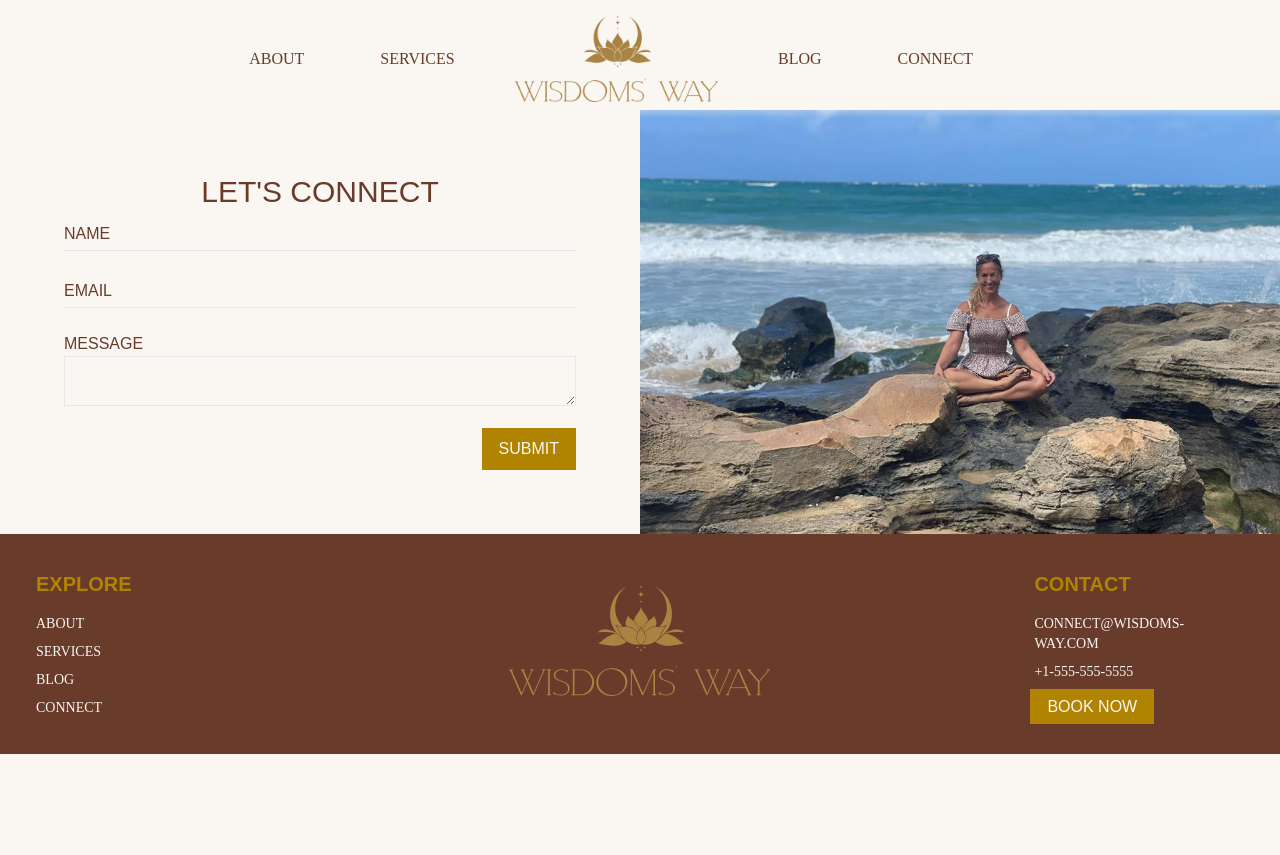
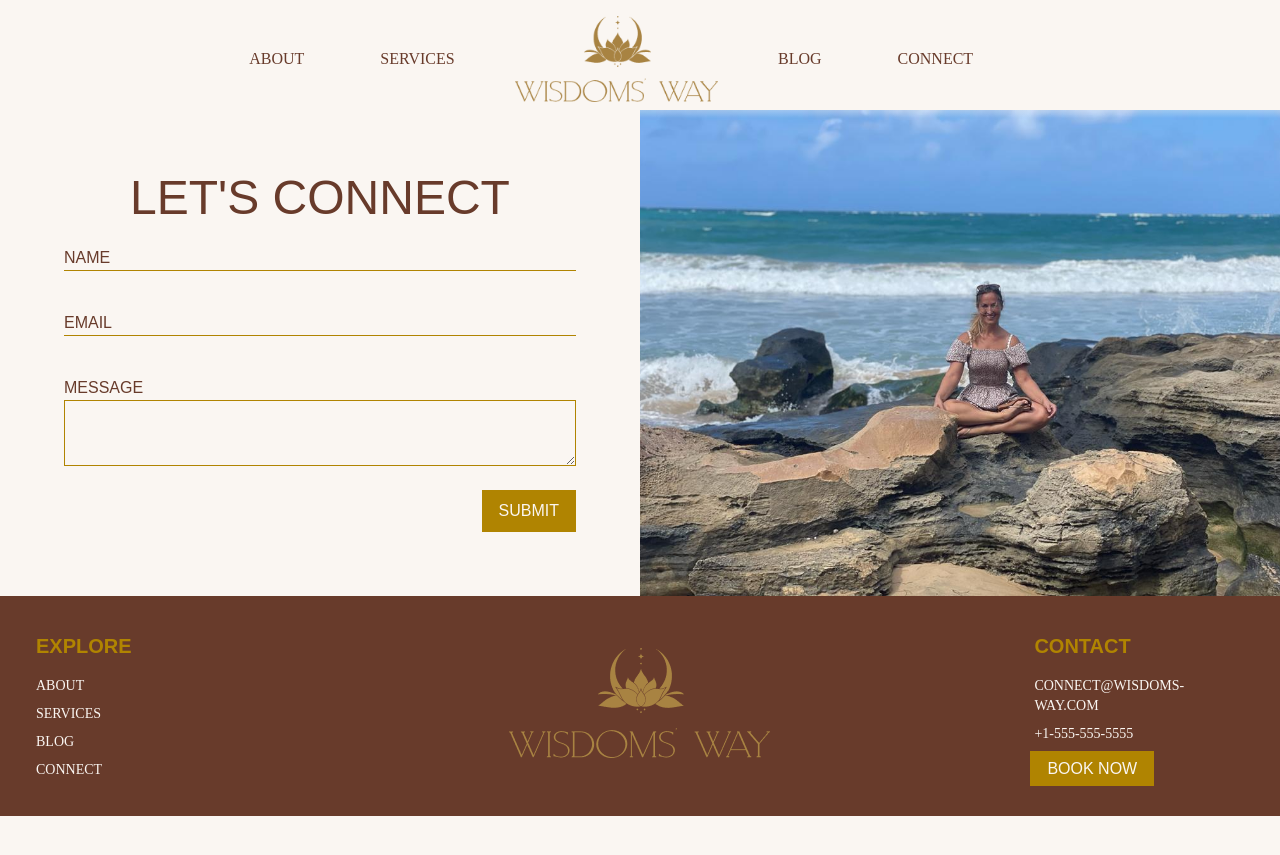
Before and after one commit to ViaSana/wisdoms-way, a Jekyll site: the page built from contact.html, in a window 1280 px wide. Shown: the top 855 px of the page. Built offline with Jekyll 4.4.1, drawn with Linux system fonts in a browser that asks for light colours; some web fonts are replaced.

Commit message:
image updates

```diff
--- a/_includes/contact-form.html
+++ b/_includes/contact-form.html
@@ -1,19 +1,15 @@
 <div class="p-10p">
-    <h2 class="text-3xl text-center uppercase">Let's Connect</h2>
-    <form class="grid max-w-screen-xl gap-6 mx-auto">
-        <input class="py-1 bg-transparent border-b placeholder:uppercase placeholder:text-brown text-brown font-headings"
-        type="text" name="name" placeholder="Name" aria-label="Name">
+    <h2 class="text-center uppercase mb-6">Let's Connect</h2>
+    <form class="grid max-w-2xl mx-auto">
+        <label for="fname" class="font-headings uppercase"> Name </label>
+        <input type="text" id="fname" name="fname" class="bg-transparent border-t border-gold p-2 outline-white">
 
-        <input class="py-1 bg-transparent border-b placeholder:uppercase placeholder:text-brown text-brown font-headings"
-        type="email" name="email" placeholder="Email" aria-label="email">
+        <label for="email" class="font-headings uppercase"> Email </label>
+        <input type="email" id="email" name="email" class="bg-transparent border-t border-gold p-2 outline-white">
 
-        <div>
-            <label class="block uppercase text-brown font-headings" for="message">Message</label>
-            <textarea class="w-full bg-transparent border placeholder:uppercase placeholder:text-brown text-brown" id="message" name="message" ></textarea>
-        </div>
+        <label for="message" class="font-headings uppercase"> Message </label>
+        <textarea id="message" name="message" class="bg-transparent border border-gold p-2 outline-white mb-6"></textarea>
 
-        <div class="-mt-2 text-right">
-            <button class="button" type="submit">Submit</button>
-        </div>
+        <div class="text-right" class="font-headings uppercase"> <input class="button" type="submit" value="Submit"> </div>
     </form>
 </div>
--- a/assets/css/output-style.css
+++ b/assets/css/output-style.css
@@ -567,9 +567,6 @@
   margin-top: 1rem;
   margin-bottom: 1rem;
 }
-.-mt-2 {
-  margin-top: -0.5rem;
-}
 .mb-0 {
   margin-bottom: 0px;
 }
@@ -627,6 +624,9 @@
 .w-full {
   width: 100%;
 }
+.max-w-2xl {
+  max-width: 42rem;
+}
 .max-w-\[25\%\] {
   max-width: 25%;
 }
@@ -671,9 +671,6 @@
 }
 .gap-4 {
   gap: 1rem;
-}
-.gap-6 {
-  gap: 1.5rem;
 }
 .gap-x-11 {
   -moz-column-gap: 2.75rem;
@@ -759,6 +756,9 @@
 .bg-gradient-to-b {
   background-image: linear-gradient(to bottom, var(--tw-gradient-stops));
 }
+.bg-\[url\(\'\/uploads\/coaching-mandala\.jpg\'\)\] {
+  background-image: url('/uploads/coaching-mandala.jpg');
+}
 .from-\[\#FAF6F2\] {
   --tw-gradient-from: #FAF6F2 var(--tw-gradient-from-position);
   --tw-gradient-to: rgb(250 246 242 / 0) var(--tw-gradient-to-position);
@@ -773,11 +773,20 @@
 .bg-center {
   background-position: center;
 }
+.bg-left {
+  background-position: left;
+}
+.bg-top {
+  background-position: top;
+}
 .p-1 {
   padding: 0.25rem;
 }
 .p-10p {
   padding: 10%;
+}
+.p-2 {
+  padding: 0.5rem;
 }
 .p-4 {
   padding: 1rem;
@@ -809,10 +818,6 @@
 .px-8 {
   padding-left: 2rem;
   padding-right: 2rem;
-}
-.py-1 {
-  padding-top: 0.25rem;
-  padding-bottom: 0.25rem;
 }
 .py-10p {
   padding-top: 10%;
@@ -857,6 +862,9 @@
 }
 .pt-5p {
   padding-top: 5%;
+}
+.pr-6 {
+  padding-right: 1.5rem;
 }
 .text-center {
   text-align: center;
@@ -915,10 +923,16 @@
 .text-gold {
   color: #B08401;;
 }
+.bg-blend-lighten {
+  background-blend-mode: lighten;
+}
 .shadow {
   --tw-shadow: 0 1px 3px 0 rgb(0 0 0 / 0.1), 0 1px 2px -1px rgb(0 0 0 / 0.1);
   --tw-shadow-colored: 0 1px 3px 0 var(--tw-shadow-color), 0 1px 2px -1px var(--tw-shadow-color);
   box-shadow: var(--tw-ring-offset-shadow, 0 0 #0000), var(--tw-ring-shadow, 0 0 #0000), var(--tw-shadow);
+}
+.outline-white {
+  outline-color: #fff;
 }
 .transition {
   transition-property: color, background-color, border-color, text-decoration-color, fill, stroke, opacity, box-shadow, transform, filter, -webkit-backdrop-filter;
@@ -949,22 +963,6 @@
 
 /* ----------- ADDITIONAL COMPONENTS  --------- */
 
-.placeholder\:uppercase::-moz-placeholder {
-  text-transform: uppercase;
-}
-
-.placeholder\:uppercase::placeholder {
-  text-transform: uppercase;
-}
-
-.placeholder\:text-brown::-moz-placeholder {
-  color: #683B2B;;
-}
-
-.placeholder\:text-brown::placeholder {
-  color: #683B2B;;
-}
-
 @media not all and (min-width: 768px) {
   .max-md\:hidden {
     display: none;
--- a/index.html
+++ b/index.html
@@ -9,8 +9,8 @@
   keywords:
   hide-from-google: false
 banner:
-  background-position: bg-center
-  banner-image: /uploads/beach_img_resized.jpg
+  background-position: bg-top
+  banner-image: /uploads/ocean-header-banner.jpg
   heading: Awaken the Wisdom Within you
 ---
 
```
Also changed, not shown: _services/1.integrative-coaching.md (+1 -1 lines), uploads/coaching-mandala.jpg (added), uploads/ocean-header-banner.jpg (added).
